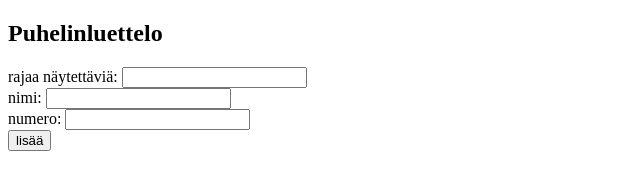
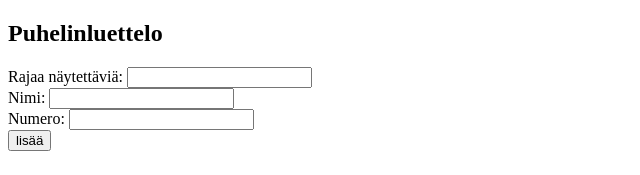
Before and after one commit to stadibo/fullstack_osa2, a React (Create React App) app in the folder 2.6-19_puhelinluettelo/: page / in a window 1280 px wide. Shown: the top 175 px of the page, without its empty margins (0-640 px from the left). Built offline with nearby package versions, Linux system fonts and the light colour scheme.

Commit message:
2.10 done

```diff
--- a/2.6-19_puhelinluettelo/src/App.js
+++ b/2.6-19_puhelinluettelo/src/App.js
@@ -64,29 +64,32 @@ class App extends React.Component {
     render() {
         const filteredPersons = (
             this.state.persons
-            .filter(p => p.name.toLowerCase()
-            .includes(this.state.filter.toLowerCase()))
+                .filter(p => p.name.toLowerCase()
+                    .includes(this.state.filter.toLowerCase()))
         )
         return (
             <div>
                 <h2>Puhelinluettelo</h2>
                 <div>
-                    rajaa näytettäviä: <input
+                    <InputField
+                        text="Rajaa näytettäviä"
                         value={this.state.filter}
-                        onChange={this.handleFilterChange}
+                        handler={this.handleFilterChange}
                     />
                 </div>
                 <form onSubmit={this.addPerson}>
                     <div>
-                        nimi: <input
+                        <InputField
+                            text="Nimi"
                             value={this.state.newName}
-                            onChange={this.handleNameChange}
+                            handler={this.handleNameChange}
                         />
                     </div>
                     <div>
-                        numero: <input
+                        <InputField
+                            text="Numero"
                             value={this.state.newNumber}
-                            onChange={this.handleNumberChange}
+                            handler={this.handleNumberChange}
                         />
                     </div>
                     <div>
@@ -95,14 +98,25 @@ class App extends React.Component {
                 </form>
                 <div>
                     <h2>Numerot</h2>
-                    <Numbers persons={filteredPersons} />
+                    <Persons persons={filteredPersons} />
                 </div>
             </div>
         )
     }
 }
 
-const Numbers = ({ persons }) => {
+const InputField = ({ handler, value, text }) => {
+    return (
+        <div>
+            {text}: <input
+                value={value}
+                onChange={handler}
+            />
+        </div>
+    )
+}
+
+const Persons = ({ persons }) => {
     return (
         <table>
             <tbody>
```
